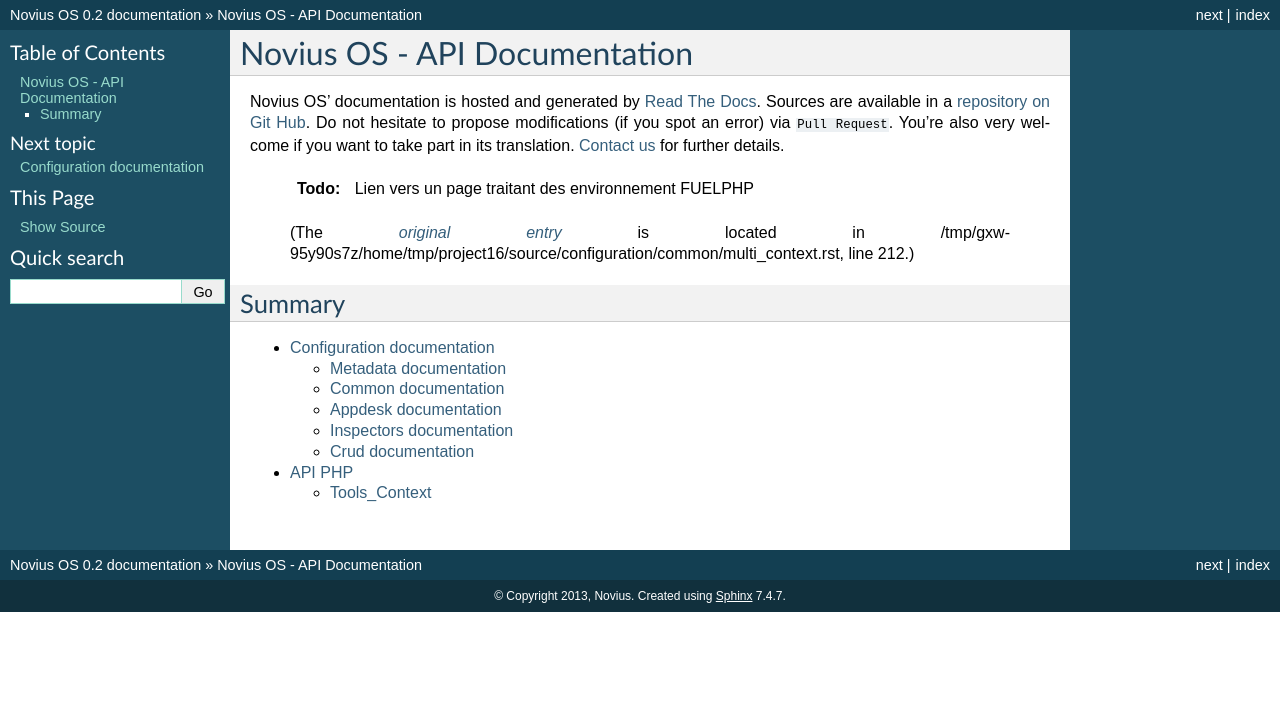
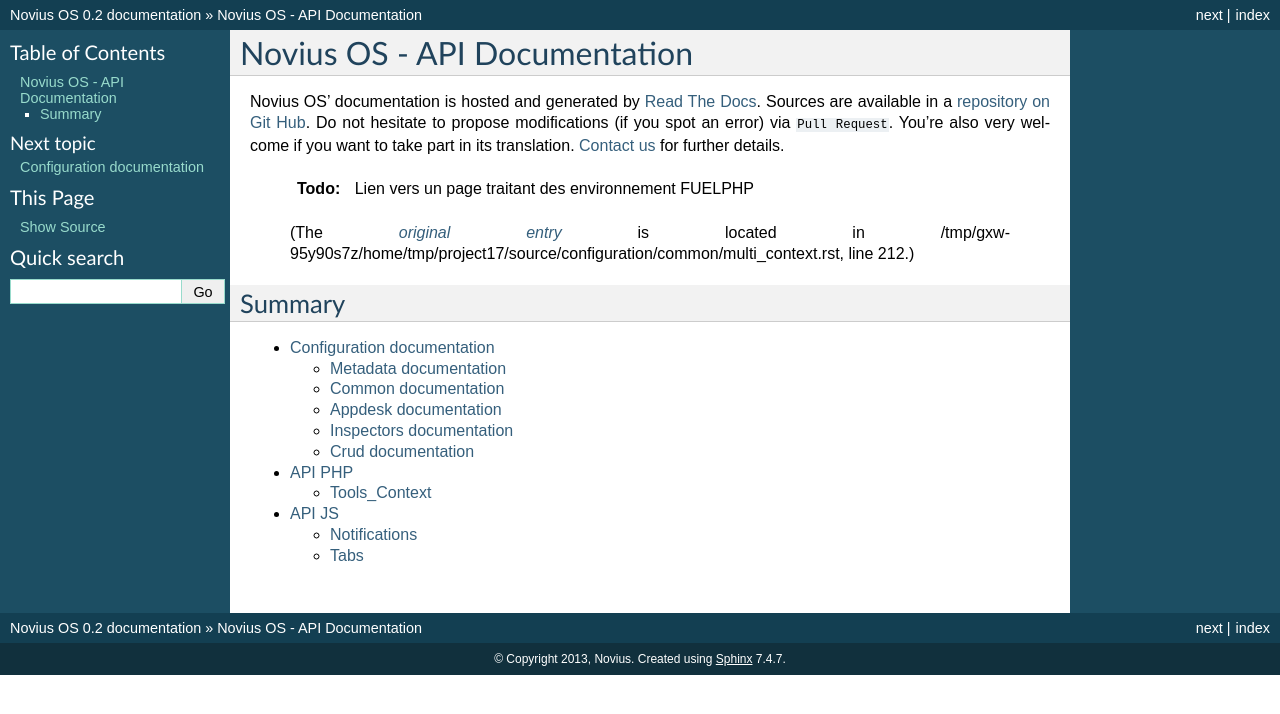
Before and after one commit to vrcAlbert/documentation-api, a Sphinx documentation site: the page built from source/index.rst, in a window 1280 px wide. Shown: the top 714 px of the page. Built offline with Sphinx 7.4.7, drawn with Linux system fonts in a browser that asks for light colours.

Commit message:
Draft for Javascript API

```diff
--- a/source/index.rst
+++ b/source/index.rst
@@ -16,3 +16,4 @@
 
 	configuration/index
 	php/index
+	javascript/index
--- /dev/null
+++ b/source/javascript/index.rst
@@ -0,0 +1,7 @@
+API JS
+######
+
+.. toctree::
+
+    notifications
+    tabs
```
Also changed, not shown: source/javascript/notifications.rst (added, +12 -0 lines), source/javascript/tabs.rst (added, +38 -0 lines).
